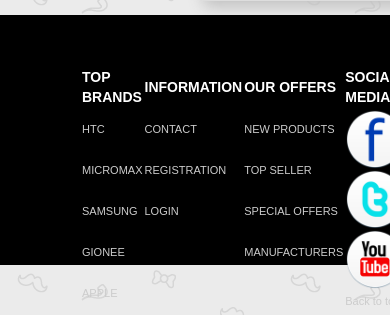
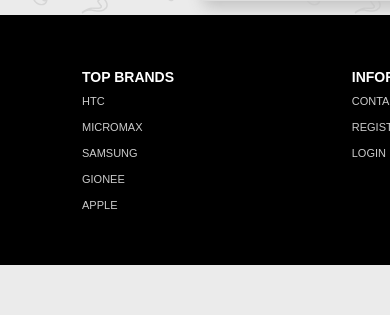
Before and after one commit to Anshulwebdevs/BasicEcom, a PHP site: page /index.php in a window 390 px wide; the page is wider, and only the part inside the window is pictured. Shown: the part 2123-2438 px from the top of that part. After the commit the page ends 2388 px from the top of that part, so only its background shows below. Run offline with PHP 8.4, Linux system fonts and the light colour scheme; data comes from the database, SQL or seed files in the repository.

Commit message:
Update style.css

```diff
--- a/css/style.css
+++ b/css/style.css
@@ -258,15 +258,20 @@
 
 background-color:rgba(0,0,0,0.7);
 }
+
+@media screen and (max-width:480px){
+    #footer{
+        width:1210px;
+    }
+}
 #footer{
-//position:relative;
-width:100%;
+display:block;
 background-color:black;
 color:white;
 height:250px;
 margin-top:0px;
 margin-bottom:0px;
-display:block;
+
 text-align:center;
 line-height:30px;
 }
```
